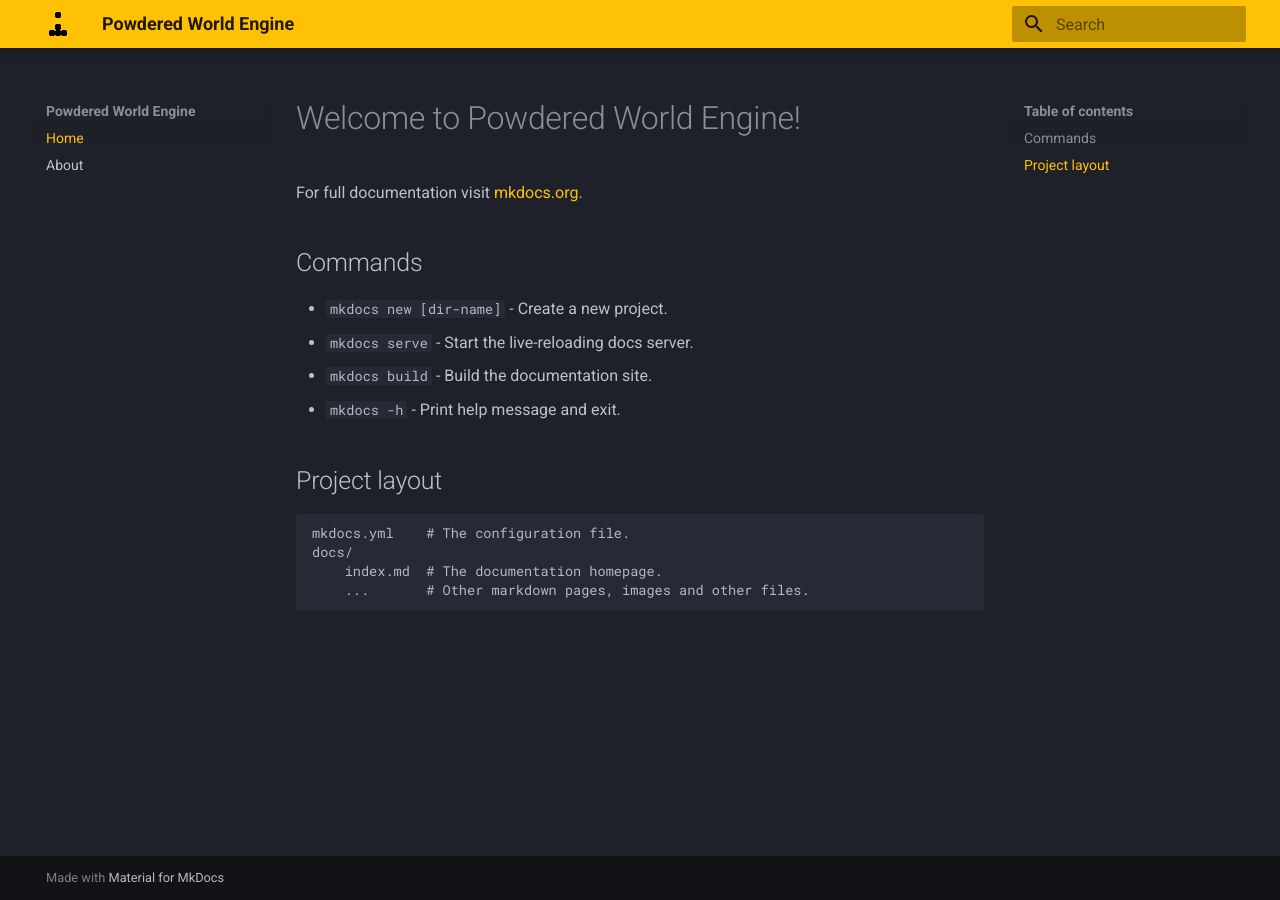
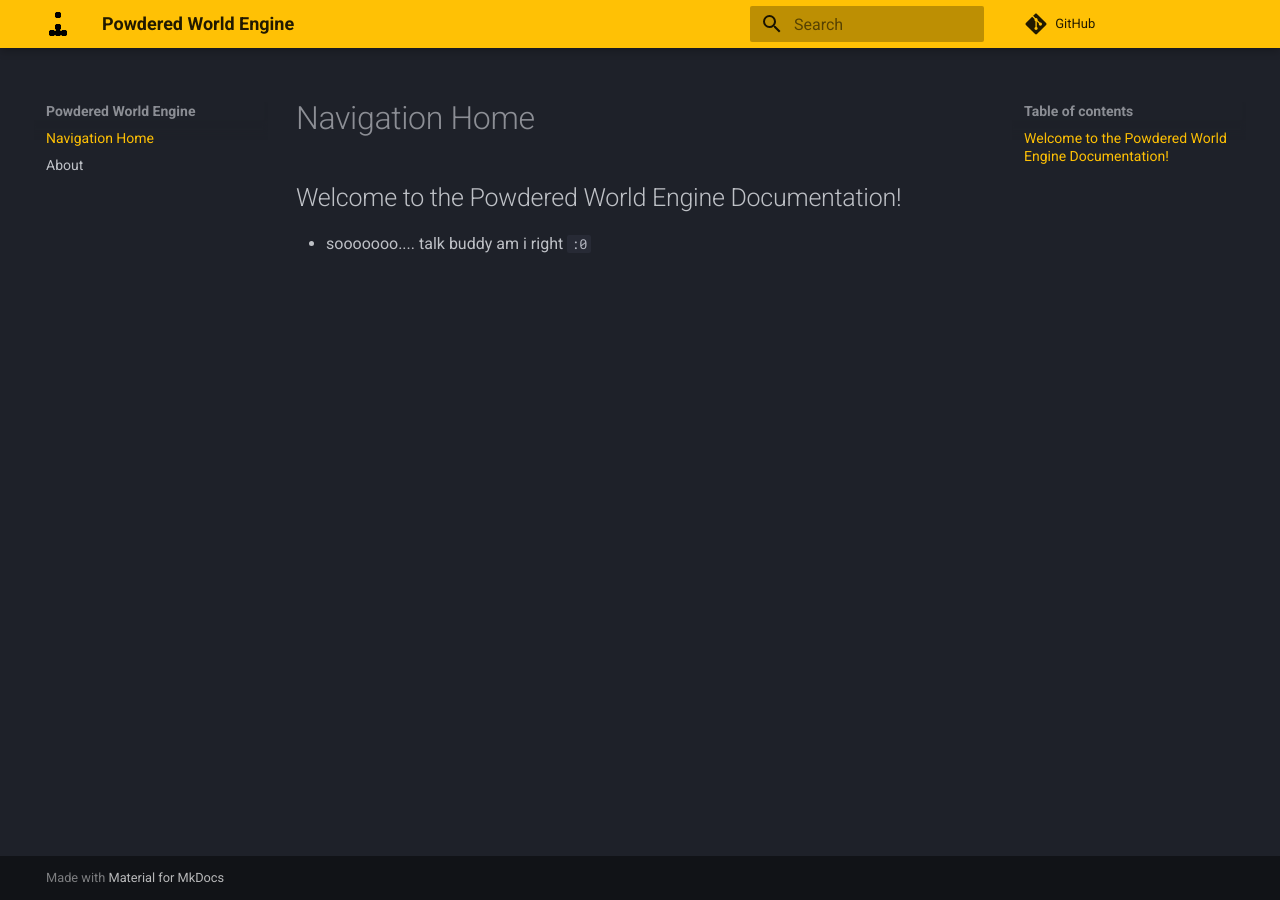
Before and after one commit to CannedBottle/powderedworld-docs, an MkDocs documentation site: the page built from documentation/docs/index.md, in a window 1280 px wide. Built offline with MkDocs 1.6.1 and Material for MkDocs 9.7.7, drawn with Linux system fonts in a browser that asks for light colours; comment, search, counter and statistics services are not loaded.

Commit message:
basic stuff

```diff
--- a/documentation/docs/index.md
+++ b/documentation/docs/index.md
@@ -1,17 +1,6 @@
-# Welcome to Powdered World Engine!
+# Navigation Home
 
-For full documentation visit [mkdocs.org](https://www.mkdocs.org).
 
-## Commands
+## Welcome to the Powdered World Engine Documentation!
 
-* `mkdocs new [dir-name]` - Create a new project.
-* `mkdocs serve` - Start the live-reloading docs server.
-* `mkdocs build` - Build the documentation site.
-* `mkdocs -h` - Print help message and exit.
-
-## Project layout
-
-    mkdocs.yml    # The configuration file.
-    docs/
-        index.md  # The documentation homepage.
-        ...       # Other markdown pages, images and other files.
+* sooooooo.... talk buddy am i right `:0`
--- a/documentation/mkdocs.yml
+++ b/documentation/mkdocs.yml
@@ -1,5 +1,8 @@
 site_name: Powdered World Engine
 
+site_url: https://cannedbottle.github.io/powderedworld-docs/
+
+repo_url: https://github.com/CannedBottle/powdered_world_engine
 
 
 theme:
@@ -16,5 +19,5 @@ theme:
 
 
 nav:
-  - Home: index.md
+  - Navigation Home: index.md
   - About: about.md
```
Also changed, not shown: documentation/docs/about.md (+3 -1 lines), documentation/site/404.html, documentation/site/about/index.html, documentation/site/index.html, documentation/site/search/search_index.json, documentation/site/sitemap.xml, 1 other file.
